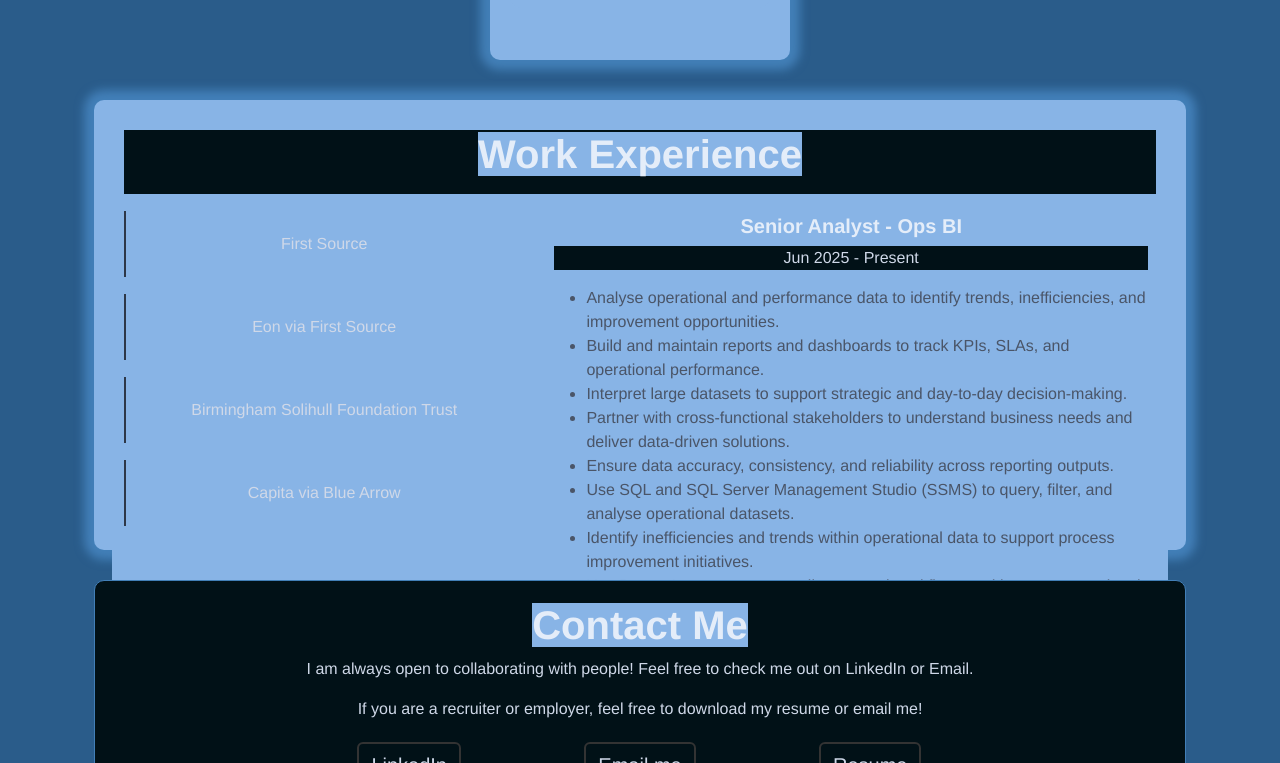
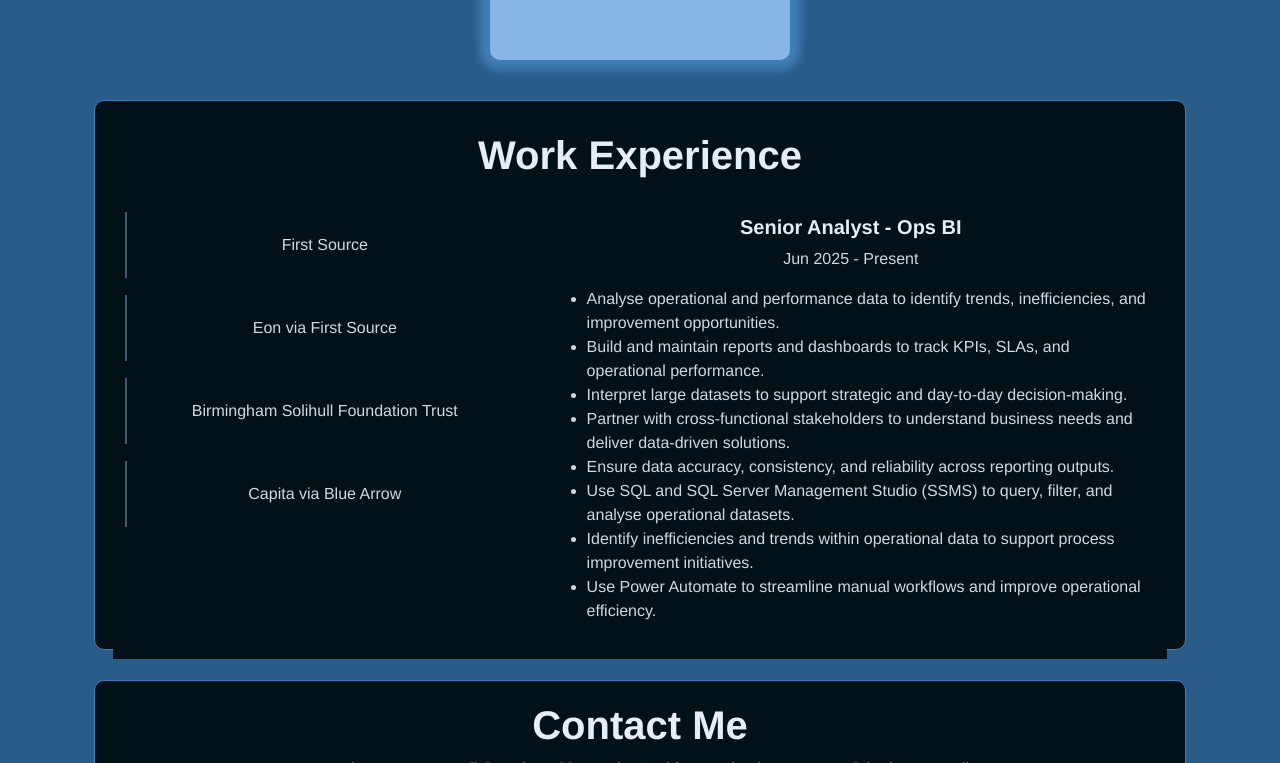
Before and after one commit to DanilleH22/portfolio, a React (Create React App) app: page / in a window 1280 px wide. Shown: the part 2377-3140 px from the top of the page. Built offline with nearby package versions, Linux system fonts and the light colour scheme.

Commit message:
Style experience to new colours

```diff
--- a/src/styles/Experience.module.css
+++ b/src/styles/Experience.module.css
@@ -1,25 +1,25 @@
 /* Job Name Styling */
 .JobName {
-  border-left: 2px solid #2D3748;;
-  background-color: #88B4E6;
+  border-left: 2px solid #495770;;
+  background-color: #011117;
   transition: background-color 0.3s ease;
   padding: 0.8rem 1rem;
   margin: 0;
   font-size: 1rem;
   transition: all 0.3s ease;
   cursor: pointer;
-  color: #4A5568;
+  color: #cfd8e8;
 }
 
 /* Hover Effect for Job Name */
 .JobName:hover {
-  background-color:  #51607a;;
+  background-color:  #0d3a4a;;
   cursor: pointer;
 }
 
 /* Active Job State */
 .active {
-  background-color: #51607a;
+  background-color: #062936;
   font-weight: bold;
   color: white;
 }
@@ -31,15 +31,15 @@
   width: 100%;
   height: 350px;
   justify-content: space-evenly;
-  background-color: #88B4E6;
+  background-color: #011117;
 }
 
 /* Tab Content Styling */
 .TabContent {
   margin-top: 10px;
   text-align: left;
-  color: #B8C6D9;
-  background-color: #88B4E6;
+  color: #cfd8e8;
+  background-color: #011117;
 }
 
 /* Left Column - Job List */
@@ -50,16 +50,16 @@
   justify-content: flex-start;
   gap: 10px;
   height: 350px;
-  background-color: #88B4E6;
+  background-color: #011117;
 }
 
 h5, ul, strong, .CustomPane, .customRow {
-  background-color: #88B4E6;
+  background-color: #011117;
 }
 
 li{
-  color: #4A5568;
-  background-color: #88B4E6;
+  color: #cfd8e8;
+  background-color: #011117;
 }
 
 /* Right Column - Job Description */
@@ -70,7 +70,7 @@ li{
   display: flex;
   flex-direction: column;
   justify-content: flex-start;
-  background-color: #88B4E6;
+  background-color: #011117;
 }
 
 /* Parent Row Styling */
@@ -81,10 +81,10 @@ li{
   align-items: flex-start;
   padding: 30px;
   border-radius: 10px;
-  box-shadow: 0 0 10px 10px #427fb8;
+   border: 1px solid #427fb7;
   gap: 20px;
-  height: 450px;
-  background-color: #88B4E6;
+  height: 550px;
+  background-color: #011117;
 }
 
 /* Tab Container Styling (For Smaller Screens) */
@@ -93,7 +93,7 @@ li{
   flex-direction: column;
   gap: 15px;
   width: 100%;
-  background-color: #88B4E6;
+  background-color: #011117;
 }
 
 .TabContainer .nav-tabs {
@@ -106,7 +106,7 @@ li{
   margin-top: 20px;
   font-size: 14px;
   padding: 10px;
-  background-color: #88B4E6;
+  background-color: #011117;
 }
 
 
@@ -142,6 +142,7 @@ li{
     font-size: 14px;
     padding-left: 5px;
     margin-bottom: 8px;
+    margin-top: 5px;
   }
 
   /* Adjust font size of description */
```
